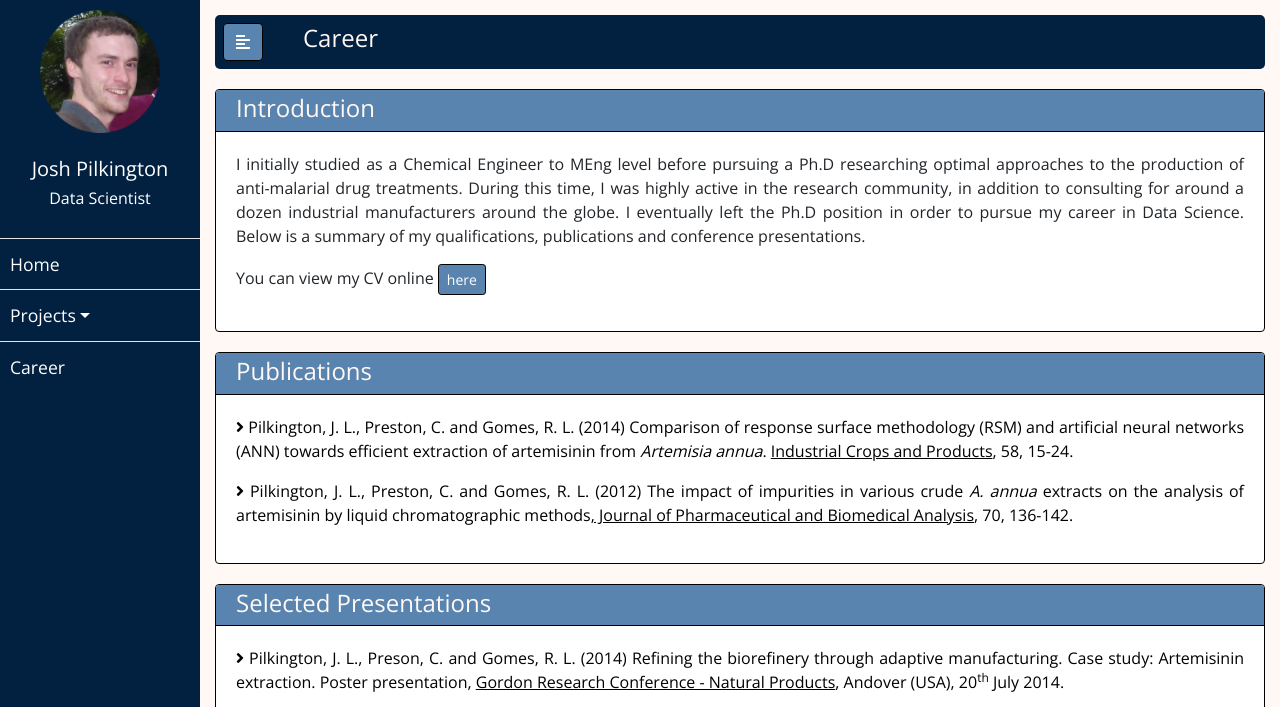
After one commit to roganjoshp/portfolio, a Flask app: template app/templates/core/career.html in a window 1280 px wide. The commit adds this page. Shown: the top 707 px of the page. Run offline with Flask 2, Linux system fonts and the light colour scheme; the template is opened without the code that fills it, so the values that code supplies are empty; some libraries are stand-ins or nearby versions.

Commit message:
Added career tab

```diff
--- a/app/core/routes.py
+++ b/app/core/routes.py
@@ -6,3 +6,8 @@ from app.core import bp
 @bp.route('/')
 def homepage():
     return render_template('core/homepage.html')
+
+
+@bp.route('/career')
+def career_homepage():
+    return render_template('core/career.html')
--- /dev/null
+++ b/app/templates/core/career.html
@@ -0,0 +1,127 @@
+{% extends 'core/base.html' %} {% block title %}
+<h4 class="page-header">Career</h4>{% endblock %} {% block content %}
+<div class="container-fluid content-row">
+    <div class="row">
+        <div class="col col-xs-12">
+            <div class="card pb-0 h-100">
+                <div class="card-header">
+                    <h4>
+                        <p class="header-font">Introduction</p>
+                    </h4>
+                </div>
+                <div class="card-body">
+                    <p align="justify">
+                        I initially studied as a Chemical Engineer to MEng level before pursuing a Ph.D researching optimal approaches to the production of anti-malarial drug treatments. During this time, I was highly active in the research community, in addition to consulting
+                        for around a dozen industrial manufacturers around the globe. I eventually left the Ph.D position in order to pursue my career in Data Science. Below is a summary of my qualifications, publications and conference presentations.
+                    </p>
+                    <p>
+                        You can view my CV online <button class="btn btn-primary btn-sm" data-toggle="modal" href="#cv_modal">here</button>
+                    </p>
+                </div>
+            </div>
+        </div>
+    </div>
+</div>
+<div class="container-fluid content-row">
+    <div class="row">
+        <div class="col col-xs-12">
+            <div class="card pb-0 h-100">
+                <div class="card-header">
+                    <h4>
+                        <p class="header-font">Publications</p>
+                    </h4>
+                </div>
+                <div class="card-body">
+                    <ul style="list-style: none; padding: 0; list-style-type: none;">
+                        <li>
+                            <a href="https://www.sciencedirect.com/science/article/pii/S0926669014001502" target="_blank">
+                                <p align="justify">
+                                    <font color="black"><i class="fas fa-angle-right"></i> Pilkington, J. L., Preston, C. and Gomes, R. L. (2014) Comparison of response surface methodology (RSM) and artificial neural networks (ANN) towards efficient extraction of artemisinin
+                                        from <i>Artemisia annua</i>. <u>Industrial Crops and Products</u>, 58, 15-24.</font>
+                                </p>
+                            </a>
+                        </li>
+                        <li>
+                            <a href="https://core.ac.uk/download/pdf/9703993.pdf" target="_blank">
+                                <p align="justify">
+                                    <font color="black"><i class="fas fa-angle-right"></i> Pilkington, J. L., Preston, C. and Gomes, R. L. (2012) The impact of impurities in various crude <i>A. annua</i> extracts on the analysis of artemisinin by liquid chromatographic methods<u>, Journal of Pharmaceutical and Biomedical Analysis</u>,
+                                        70, 136-142.</font>
+                                </p>
+                            </a>
+                        </li>
+                    </ul>
+                </div>
+            </div>
+        </div>
+    </div>
+</div>
+<div class="container-fluid content-row">
+    <div class="row">
+        <div class="col col-xs-12">
+            <div class="card pb-0 h-100">
+                <div class="card-header">
+                    <h4>
+                        <p class="header-font">Selected Presentations</p>
+                    </h4>
+                </div>
+                <div class="card-body">
+                    <ul style="list-style: none; padding: 0; list-style-type: none;">
+                        <li>
+                            <p align="justify">
+                                <font color="black"><i class="fas fa-angle-right"></i> Pilkington, J. L., Preson, C. and Gomes, R. L. (2014) Refining the biorefinery through adaptive manufacturing. Case study: Artemisinin extraction. Poster presentation, <u>Gordon Research Conference - Natural Products</u>,
+                                    Andover (USA), 20<sup>th</sup> July 2014.
+                                </font>
+                            </p>
+                        </li>
+                        <img src="{{ url_for('static', filename='img/korea.png') }}" align="right" width="40%" style="padding: 0 20px 20px 20px;"></img>
+                        <li>
+                            <p align="justify">
+                                <font color="black"><i class="fas fa-angle-right"></i> Pilkington, J. L., Preston, C. and Gomes, R. L. (2013) Adaptive manufacturing in bioprocessing and natural product extraction. Case study: Artemisinin extraction. Invited speaker, <u>The Max Planck Institute for Dynamics of Complex Technical Systems</u>,
+                                    Magdeberg (Germany), 27<sup>th</sup> November 2013.
+                                </font>
+                            </p>
+                        </li>
+                        <li>
+                            <p align="justify">
+                                <font color="black"><i class="fas fa-angle-right"></i> Pilkington, J. L., Preston, C. and Gomes, R. L. (2013) Modelling the impact of biomass batch variability on natural products extraction, to identify optimal processing conditions. Poster
+                                    presentation, <u>EPSRC - Manufacturing the Future</u>, Cranfield University (UK), 17<sup>th</sup> September 2013.
+                                </font>
+                            </p>
+                        </li>
+
+                        <li>
+                            <p align="justify">
+                                <font color="black"><i class="fas fa-angle-right"></i> Pilkington, J. L., Preston, C. and Gomes, R. L. (2013) Developing a standardised approach to assess artemisinin production efficiency and facilitate processing improvements. Oral presentation,
+                                    <u>9th World Congress of Chemical Engineering</u>, Seoul (Korea), 18<sup>th</sup> August 2013.
+                                </font>
+                            </p>
+                        </li>
+                        <li>
+                            <p align="justify">
+                                <font color="black"><i class="fas fa-angle-right"></i> Pilkington, J. L., Preston, C. and Gomes, R. L. (2013) Ensuring the Sustainability of Artemisinin Production from <i>Artemisia Annua</i>. Oral presentation, <u>6th International Conference on Green and Sustainable Chemistry</u>,
+                                    University of Nottingham (UK), 4<sup>th</sup> August 2013.
+                                </font>
+                            </p>
+                        </li>
+                        <li>
+                            <p align="justify">
+                                <font color="black"><i class="fas fa-angle-right"></i> Pilkington, J. L., Preston, C. and Gomes, R. L. (2013) Overcoming the obstacles in analysing the artemisinin content of
+                                    <i>Artemisia annua</i> crude extracts. Invited poster presentation <i>In absentia</i>, <u>International Artemisinin Conference 2013</u>, Nairobi (Kenya), 15<sup>th</sup> January 2013.
+                                </font>
+                            </p>
+                        </li>
+                        <li>
+                            <p align="justify">
+                                <font color="black"><i class="fas fa-angle-right"></i> Pilkington, J. L., Preston, C. and Gomes, R. L. (2012) Addressing the analytical hurdles associated with <i>Artemisia annua</i> extracts. Oral presentation, <u>The Royal Society of Chemistry - Plants as Providers of Fine Chemicals</u>,
+                                    University of Bangor (UK), 29<sup>th</sup> August 2012.
+                                </font>
+                            </p>
+                        </li>
+                    </ul>
+                </div>
+            </div>
+        </div>
+    </div>
+</div>
+{% include 'core/cv_modal.html' %}
+{% endblock %}
--- /dev/null
+++ b/app/templates/core/cv_modal.html
@@ -0,0 +1,20 @@
+<div class="modal fade" id="cv_modal" tabindex="-1" role="dialog" aria-labelledby="my_cv_modal" aria-hidden="true">
+    <div class="modal-dialog modal-lg" role="document">
+        <div class="modal-content">
+            <div class="modal-header">
+                <h5 class="modal-title">
+                    <p class="header-font">Curriculum Vitae</p>
+                </h5>
+                <button type="button" class="close" data-dismiss="modal" aria-label="Close">
+             <span aria-hidden="true">&times;</span>
+             </button>
+            </div>
+            <div class="modal-body">
+                <object data="{{ url_for('static', filename='img/j_pilkington_cv.pdf') }}" type="application/pdf" style="min-height:100vh;width:100%"></object>
+            </div>
+            <div class="modal-footer">
+                <button type="button" class="btn btn-secondary btn-sm" data-dismiss="modal">Close</button>
+            </div>
+        </div>
+    </div>
+</div>
--- a/app/templates/sidebar.html
+++ b/app/templates/sidebar.html
@@ -36,5 +36,8 @@
             </ul>
         </li>
         <hr color="white" style="margin-top: 2px; margin-bottom: 2px">
+        <li>
+            <a href="{{ url_for('core.career_homepage') }}">Career</a>
+        </li>
     </ul>
 </nav>
```
Also changed, not shown: 1 other file.
